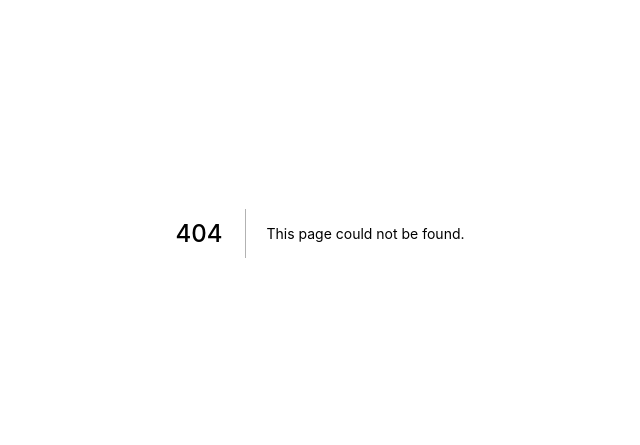
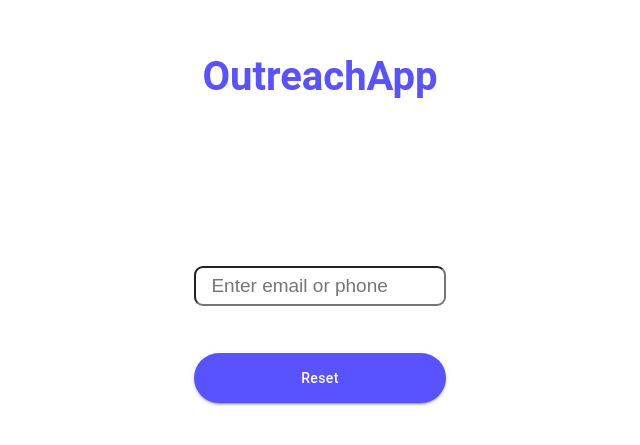
Before and after one commit to ShelterApp/OutreachAppWeb, a Next.js app: page /forgotpassword in a window 1280 px wide. Before the commit this address had no page. Shown: the part 167-612 px from the top of the page, without its empty margins (320-960 px from the left). Built offline with nearby package versions, Linux system fonts and the light colour scheme.

Commit message:
add forgot password page

```diff
--- /dev/null
+++ b/pages/forgotpassword/index.tsx
@@ -0,0 +1,74 @@
+import type { NextPage } from "next";
+import { useForm, SubmitHandler } from "react-hook-form";
+import ErrorMessage from "component/ErrorMessage";
+import SuccessMessage from "component/SuccessMessage";
+import styles from "styles/Home.module.scss";
+import TextInput from "component/TextInput";
+import Button from "component/Button";
+import { useState } from "react";
+import { useRouter } from "next/router";
+import { userService } from "services";
+
+type Inputs = {
+  email: string;
+};
+
+const ForgotPassword: NextPage = () => {
+  const router = useRouter();
+  const {
+    register,
+    handleSubmit,
+    watch,
+    formState: { errors },
+  } = useForm<Inputs>();
+  const onSubmit: SubmitHandler<Inputs> = async (data: any) => {
+    const res = await userService.forgotPassword(data);
+    if (res && res.message) {
+      setMessage(res.message)
+    } else {
+      setMessage('success')
+    }
+  };
+  const [message, setMessage] = useState('');
+
+  return (
+    <div className={styles.container}>
+      <main className={styles.main}>
+        <div className={styles.titleName}>OutreachApp</div>
+        <div className={styles.grid}>
+          <form onSubmit={handleSubmit(onSubmit)} style={{width:'100%'}}>
+            <div className={styles.grid}>
+            <TextInput
+              type="email"
+              register = {register("email", {
+                required: true,
+                pattern:
+                  /^(([^<>()\[\]\.,;:\s@\"]+(\.[^<>()\[\]\.,;:\s@\"]+)*)|(\".+\"))@(([^<>()[\]\.,;:\s@\"]+\.)+[^<>()[\]\.,;:\s@\"]{2,})$/i,
+              })}
+              placeholder="Enter email or phone"
+            />
+            </div>
+            {errors.email && errors.email.type === "pattern" && (
+              <ErrorMessage>Email must be valid.</ErrorMessage>
+            )}
+            {errors.email && errors.email.type === "required" && (
+              <ErrorMessage>Please input email.</ErrorMessage>
+            )}
+            {
+              message && (
+                message === 'success' ?
+                <SuccessMessage>Please check your email to reset password.</SuccessMessage> :
+                <ErrorMessage>{message}</ErrorMessage>
+              )
+            }
+             <div className={styles.grid}>
+                <Button text="Reset" type='submit'></Button>
+              </div>
+          </form>
+        </div>
+      </main>
+    </div>
+  );
+};
+
+export default ForgotPassword;
```
